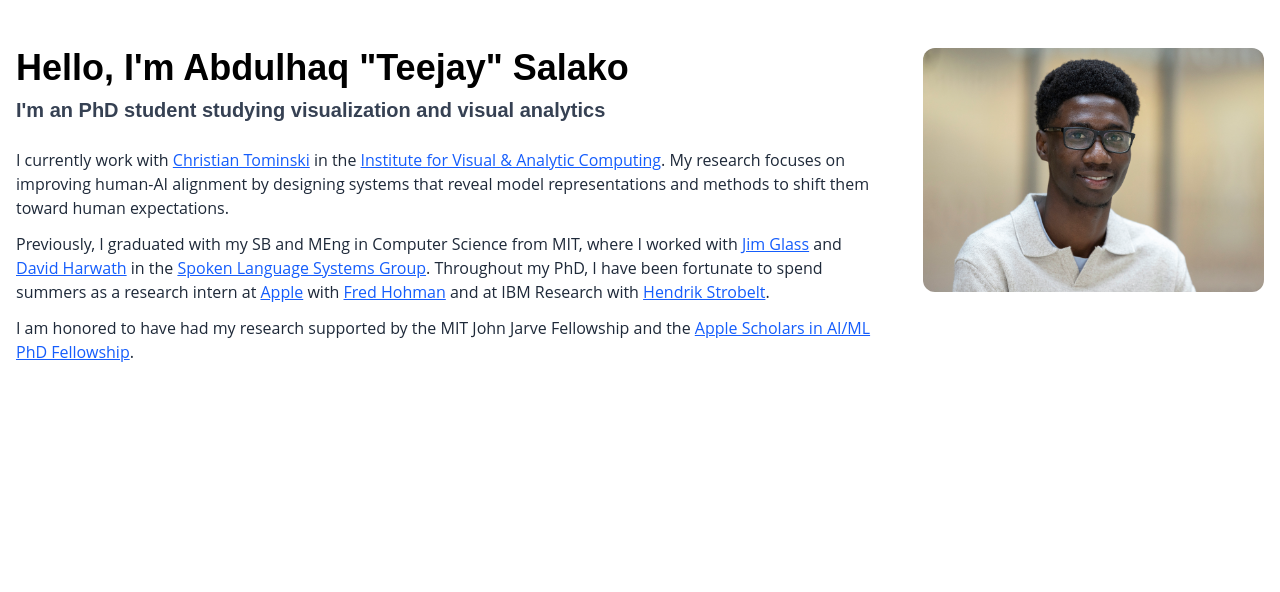
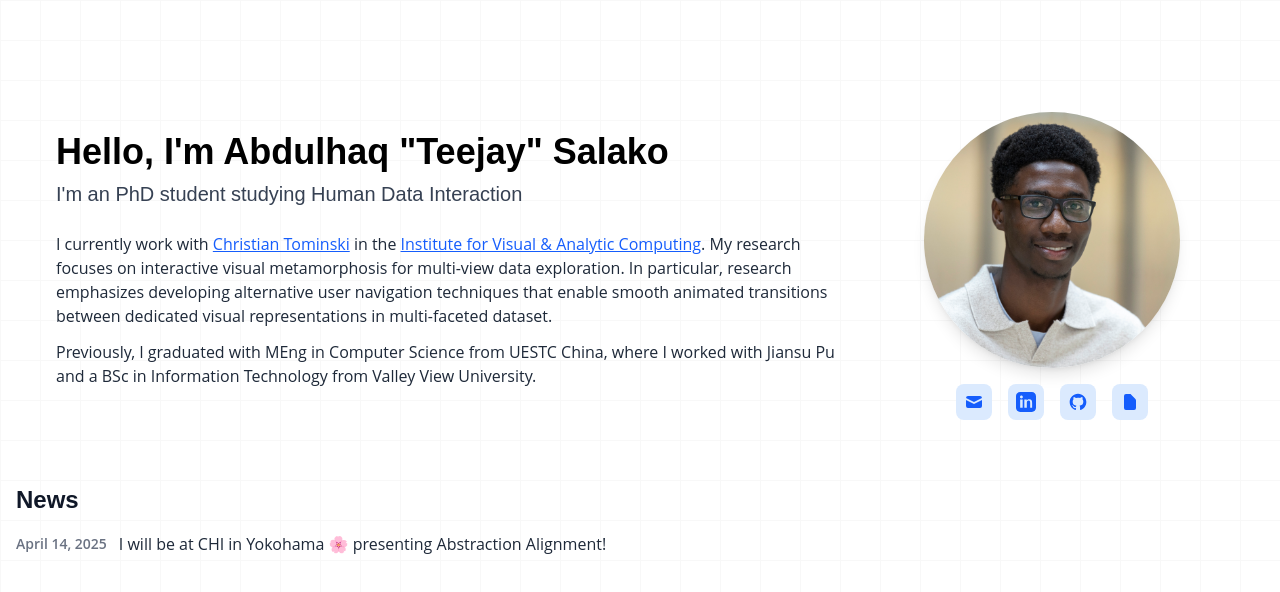
Before and after one commit to teejay13/my-profile-site, a SvelteKit app: page / in a window 1280 px wide. Shown: the top 592 px of the page. Built offline with nearby package versions, Linux system fonts and the light colour scheme.

Commit message:
Intro + News

```diff
--- a/src/components/Home.svelte
+++ b/src/components/Home.svelte
@@ -4,47 +4,77 @@
 </script>
 
 <SectionWrapper>
-    <div class="mx-auto mt-12 grid grid-cols-1 md:grid-cols-10 gap-12 items-start">
+    <div class="mx-auto mt-12 p-4 sm:p-6 md:p-10 flex flex-col md:flex-row gap-6 items-center">
         <!-- Left column: Text content -->
-        <div class="md:col-span-7">
-            <h1 class="text-4xl font-extrabold mb-2">Hello, I'm Abdulhaq "Teejay" Salako</h1>
-            <h2 class="text-xl font-semibold text-gray-700 mb-6">
-            I'm an PhD student studying visualization and visual analytics
+        <div class="w-full md:w-[70%] text-center order-2 md:order-1 md:text-left space-y-4">
+            <h1 class="text-4xl font-bold mb-2">Hello, I'm Abdulhaq "Teejay" Salako</h1>
+            <h2 class="text-xl  text-gray-700 mb-6">
+            I'm an PhD student studying Human Data Interaction
             </h2>
             <p class="text-gray-800 mb-3">
             I currently work with
             <a href="https://vca.informatik.uni-rostock.de/~ct/" class="text-blue-600 underline">Christian Tominski</a> in the
             <a href="https://vca.informatik.uni-rostock.de/en/" class="text-blue-600 underline">Institute for Visual & Analytic Computing</a>.
-            My research focuses on improving <span class="font-semibold">human-AI alignment</span> by designing systems that reveal model representations and methods to shift them toward human expectations.
+            My research focuses on interactive visual metamorphosis for multi-view data exploration. In particular, research emphasizes developing alternative user navigation techniques that enable smooth animated transitions between dedicated visual representations in multi-faceted dataset.
             </p>
             <p class="text-gray-800 mb-3">
-            Previously, I graduated with my SB and MEng in Computer Science from MIT, where I worked with
-            <a href="#" class="text-blue-600 underline">Jim Glass</a> and
-            <a href="#" class="text-blue-600 underline">David Harwath</a> in the
-            <a href="#" class="text-blue-600 underline">Spoken Language Systems Group</a>.
-            Throughout my PhD, I have been fortunate to spend summers as a research intern at
-            <a href="#" class="text-blue-600 underline">Apple</a> with
-            <a href="#" class="text-blue-600 underline">Fred Hohman</a> and at IBM Research with
-            <a href="#" class="text-blue-600 underline">Hendrik Strobelt</a>.
+            Previously, I graduated with MEng in Computer Science from UESTC China, where I worked with Jiansu Pu and a BSc in Information Technology from Valley View University.
             </p>
-            <p class="text-gray-800 mb-5">
-            I am honored to have had my research supported by the MIT John Jarve Fellowship and the
-            <a href="#" class="text-blue-600 underline">Apple Scholars in AI/ML PhD Fellowship</a>.
-            </p>
-            <!-- Contact Row -->
-            <div class="flex items-center gap-3 mt-4 flex-wrap">
 
-            </div>
         </div>
 
         <!-- Right column: Image -->
-        <div class="md:col-span-3 flex">
-            <img
-            src={ProfilePic}
-            alt="Teejay Salako"
-            class="rounded-xl object-cover"
-            />
-
+        <div class="w-full md:w-[30%] flex flex-col items-center justify-start py-6 order-1 md:order-2">
+            <div class="mb-6 md:mb-0 justify-center items-center">
+                <img
+                    src={ProfilePic}
+                    alt="Teejay Salako"
+                    class="w-48 h-48 md:w-64 md:h-64 object-cover rounded-full shadow-lg overflow-hidden"
+                />
+            </div>
+            <div class="flex items-center justify-center gap-4 mt-4 flex-wrap">
+                <!-- Email -->
+                <a href="mailto:your.email@example.com" target="_blank" class="bg-blue-100 rounded-lg p-2 hover:bg-blue-200" title="Email">
+                    <!-- Heroicons solid: Envelope -->
+                    <svg xmlns="http://www.w3.org/2000/svg" class="w-5 h-5 text-blue-600" fill="currentColor" viewBox="0 0 20 20">
+                    <path d="M2.003 5.884L10 9.882l7.997-3.998A2 2 0 0016 4H4a2 2 0 00-1.997 1.884z"/>
+                    <path d="M18 8.118l-8 4-8-4V14a2 2 0 002 2h12a2 2 0 002-2V8.118z"/>
+                    </svg>
+                </a>
+                <!-- LinkedIn -->
+                <a href="https://linkedin.com/in/yourprofile" target="_blank" class="bg-blue-100 rounded-lg p-2 hover:bg-blue-200" title="LinkedIn">
+                    <!-- Heroicons solid: LinkedIn (use brand svg as Heroicons doesn't include) -->
+                    <svg class="w-5 h-5 text-blue-600" fill="currentColor" viewBox="0 0 24 24">
+                    <path d="M19 0h-14c-2.761 0-5 2.239-5 5v14c0 2.761 2.239 5 5 5h14c2.762 0 5-2.239 5-5v-14c0-2.761-2.238-5-5-5zm-11 19h-3v-10h3v10zm-1.5-11.268c-.966 0-1.75-.784-1.75-1.75s.784-1.75 1.75-1.75 1.75.784 1.75 1.75-.784 1.75-1.75 1.75zm13.5 11.268h-3v-5.604c0-1.338-.026-3.062-1.866-3.062-1.868 0-2.154 1.458-2.154 2.965v5.701h-3v-10h2.881v1.367h.041c.401-.761 1.381-1.562 2.844-1.562 3.041 0 3.604 2.002 3.604 4.604v5.591z"/>
+                    </svg>
+                </a>
+                <!-- GitHub -->
+                <a href="https://github.com/yourusername" target="_blank" class="bg-blue-100 rounded-lg p-2 hover:bg-blue-200" title="GitHub">
+                    <!-- GitHub solid brand icon -->
+                    <svg class="w-5 h-5 text-blue-600" fill="currentColor" viewBox="0 0 24 24">
+                    <path fill-rule="evenodd" clip-rule="evenodd"
+                        d="M12 2C6.477 2 2 6.485 2 12.014c0 4.427 2.865 8.18 6.839 9.504.5.091.682-.217.682-.482 0-.238-.009-.868-.013-1.703-2.782.604-3.37-1.344-3.37-1.344-.454-1.155-1.11-1.463-1.11-1.463-.908-.62.069-.608.069-.608 1.004.07 1.532 1.03 1.532 1.03.892 1.53 2.34 1.09 2.91.832.092-.646.35-1.09.636-1.34-2.22-.254-4.555-1.113-4.555-4.951 0-1.092.39-1.987 1.029-2.688-.103-.254-.446-1.273.098-2.65 0 0 .84-.27 2.75 1.026A9.564 9.564 0 0112 6.844c.85.004 1.705.115 2.5.337 1.909-1.295 2.748-1.026 2.748-1.026.546 1.378.202 2.396.1 2.65.64.701 1.028 1.596 1.028 2.688 0 3.848-2.337 4.696-4.566 4.944.36.308.679.92.679 1.855 0 1.338-.012 2.419-.012 2.749 0 .267.18.576.688.479C19.137 20.192 22 16.44 22 12.014 22 6.485 17.523 2 12 2z"/>
+                    </svg>
+                </a>
+                <!-- Resume/CV (PDF) -->
+                <a href="/resume.pdf" target="_blank" class="bg-blue-100 rounded-lg p-2 hover:bg-blue-200" title="Resume/CV">
+                    <!-- Heroicons solid: Document -->
+                    <svg xmlns="http://www.w3.org/2000/svg" class="w-5 h-5 text-blue-600" fill="currentColor" viewBox="0 0 20 20">
+                    <path d="M6 2a2 2 0 00-2 2v12a2 2 0 002 2h8a2 2 0 002-2V8.414a2 2 0 00-.586-1.414l-4.414-4.414A2 2 0 0010.586 2H6zm2 10a1 1 0 102 0 1 1 0 00-2 0zm1-3a1 1 0 100-2 1 1 0 000 2z"/>
+                    </svg>
+                </a>
+            </div>
         </div>
     </div>
+    <div class="flex flex-col gap-4">
+        <h1 class="text-2xl font-bold text-gray-900">News</h1>
+        <div class="flex flex-col gap-2">
+            <div class="flex flex-col sm:flex-row sm:items-center gap-1 sm:gap-3">
+                <p class="text-sm font-semibold text-gray-500 whitespace-nowrap">April 14, 2025</p>
+                <p class="text-base text-gray-800">I will be at CHI in Yokohama 🌸 presenting Abstraction Alignment!</p>
+            </div>
+            <!-- Add more news items in the same pattern -->
+        </div>
+    </div>
+
 </SectionWrapper>
--- a/src/routes/+page.svelte
+++ b/src/routes/+page.svelte
@@ -2,7 +2,7 @@
 
   import Home from "../components/Home.svelte";
 </script>
-
+<div class="inset-0 opacity-5 absolute z-[-1] bgGrid"></div>
 <main class="flex flex-col">
     <Home />
 </main>
```
